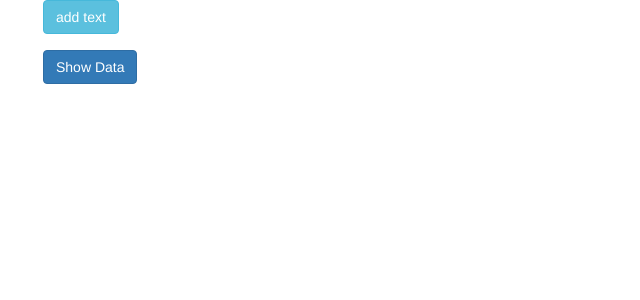
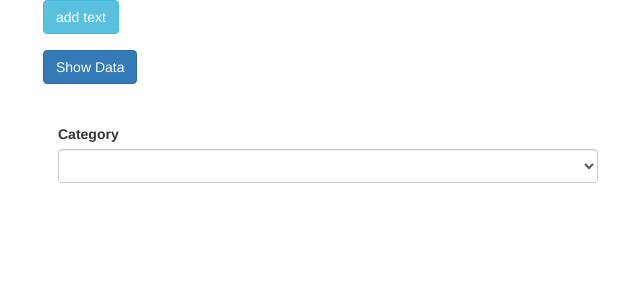
Before and after one commit to cosmicdev2016/angular5-starter, an Angular app: page / in a window 1280 px wide. Shown: the top 300 px of the page, without its empty margins (27-667 px from the left). Built offline with nearby package versions, Linux system fonts and the light colour scheme.

Commit message:
dynamic forms

```diff
--- a/src/app/app.component.html
+++ b/src/app/app.component.html
@@ -146,4 +146,25 @@
   </ul>
 </div>
 
+<br>
+<br>
+
+<div class="container">
+  <div class="form-row">
+    <div class="col-md-6">
+      <label for="category">Category</label>
+      <select id="category" class="form-control" (change)="onCatChange()" [(ngModel)]="catgSelected">
+        <option *ngFor="let catg of categories">{{catg.cat_name}}</option>
+      </select>
+    </div>
+    <div class="col-md-6" *ngIf="showSubCatg">
+      <label for="subcategory">Sub-Category</label>
+      <select id="subcategory" class="form-control">
+        <option *ngFor="let subCatg of categories[selectedCatgIndex].sub_catg">{{subCatg}}</option>
+      </select>
+    </div>
+  </div>
+</div>
+
+
 <router-outlet></router-outlet>
--- a/src/app/app.component.ts
+++ b/src/app/app.component.ts
@@ -32,6 +32,11 @@ export class AppComponent {
   data: any[];
   textFlag: boolean;
 
+  categories: any[];
+  catgSelected: string;
+  selectedCatgIndex: number;
+  showSubCatg: boolean
+
   constructor(){
     this.dateText = 'Hover on blue button to see the date.';
     this.buttonFlag = false;
@@ -52,6 +57,24 @@ export class AppComponent {
     this.texts = [];
     this.data = [];
     this.textFlag = false;
+
+    this.categories = [
+      {
+        "cat_name": "Cat-1",
+        "sub_catg": ["item_1_1", "item_1_2", "item_1_3", "item_1_4"]
+      },
+      {
+        "cat_name": "Cat-2",
+        "sub_catg": ["item_2_1", "item_2_2", "item_2_3", "item_2_4"]
+      },
+      {
+        "cat_name": "Cat-3",
+        "sub_catg": ["item_3_1", "item_3_2", "item_3_3", "item_3_4"]
+      }
+    ];
+    this.catgSelected = "";
+    this.selectedCatgIndex = -1;
+    this.showSubCatg = false;
 
   }
 
@@ -117,4 +140,18 @@ export class AppComponent {
   showText() {
     this.textFlag = true;
   }
+
+  onCatChange() {
+    console.log(this.catgSelected);
+
+    //get the index
+    for (var i = 0; i < this.categories.length; i++) {
+      if (this.catgSelected === this.categories[i].cat_name) {
+        this.selectedCatgIndex = i;
+        console.log("index found : " + i);
+        this.showSubCatg = true;
+        break;
+      }
+    }
+  }
 }
```
Also changed, not shown: angular-notes.txt (added).
